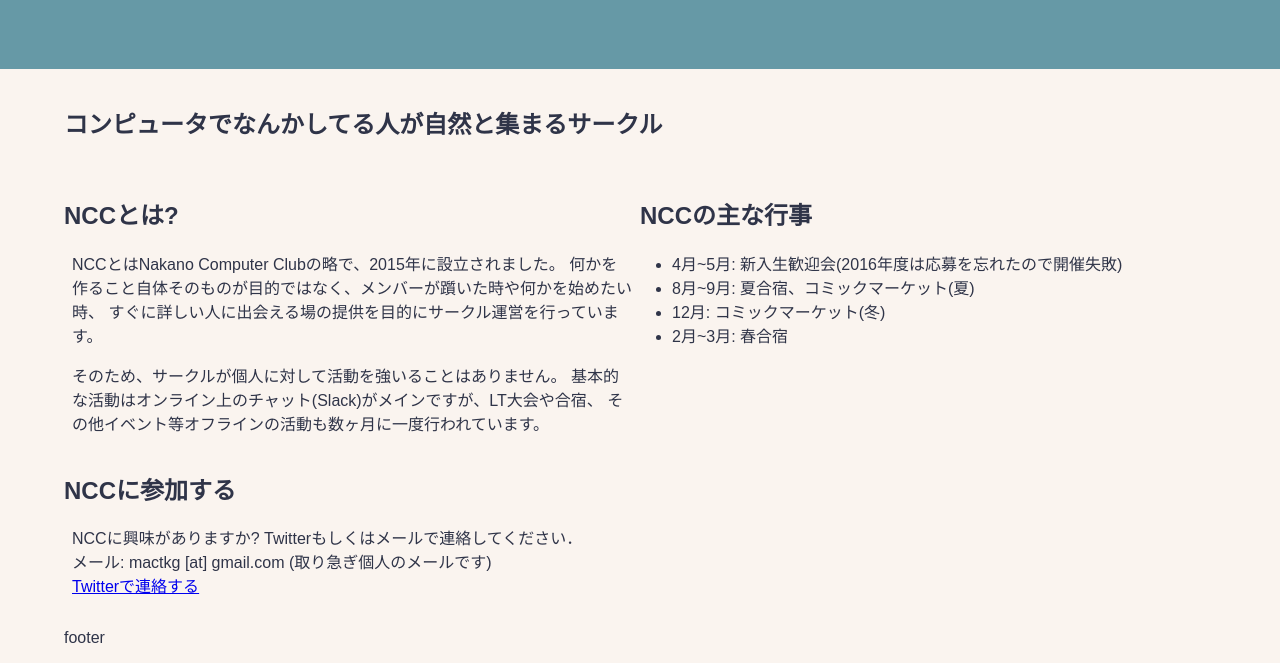
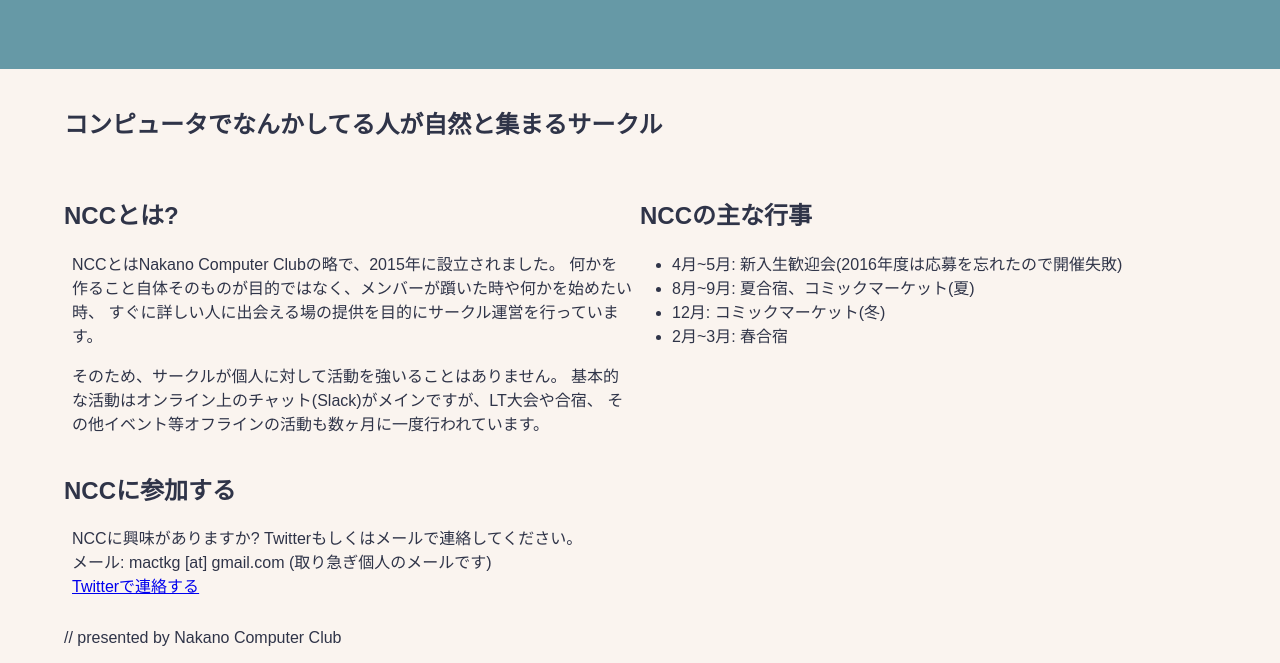
Before and after one commit to post-internet/post-internet.github.io, a website: page src/index.jade in a window 1280 px wide. Shown: the part 477-1140 px from the top of the page. Drawn offline with nearby package versions, Linux system fonts and the light colour scheme; files that its build step writes are made by us from their sources; files whose address does not match are found by name.

Commit message:
fix some marks and footer

```diff
--- a/src/index.jade
+++ b/src/index.jade
@@ -47,9 +47,9 @@ html
         section.sm-col.col-12
           h2 NCCに参加する
           p.px1
-            | NCCに興味がありますか? Twitterもしくはメールで連絡してください．<br>
+            | NCCに興味がありますか? Twitterもしくはメールで連絡してください。<br>
             | メール: mactkg [at] gmail.com (取り急ぎ個人のメールです)<br>
             | #[a(href="https://twitter.com/intent/tweet?text=%40meiji_ncc%20NCC%E3%81%AB%E8%88%88%E5%91%B3%E3%81%8C%E3%81%82%E3%82%8B%E3%81%AE%E3%81%A7%E6%A1%88%E5%86%85%E3%82%92%E3%81%8F%E3%81%A0%E3%81%95%E3%81%84!%20[%E3%81%93%E3%81%93%E3%81%AB%E3%81%82%E3%81%AA%E3%81%9F%E3%81%AE%E3%81%99%E3%81%A6%E3%81%8D%E3%81%AA%E3%82%B3%E3%83%A1%E3%83%B3%E3%83%88]") Twitterで連絡する]
       footer.mx-auto.py2
-        | footer
+        | // presented by Nakano Computer Club
     script(src="bundle.js", charset="utf-8")
```
Also changed, not shown: index.html.
